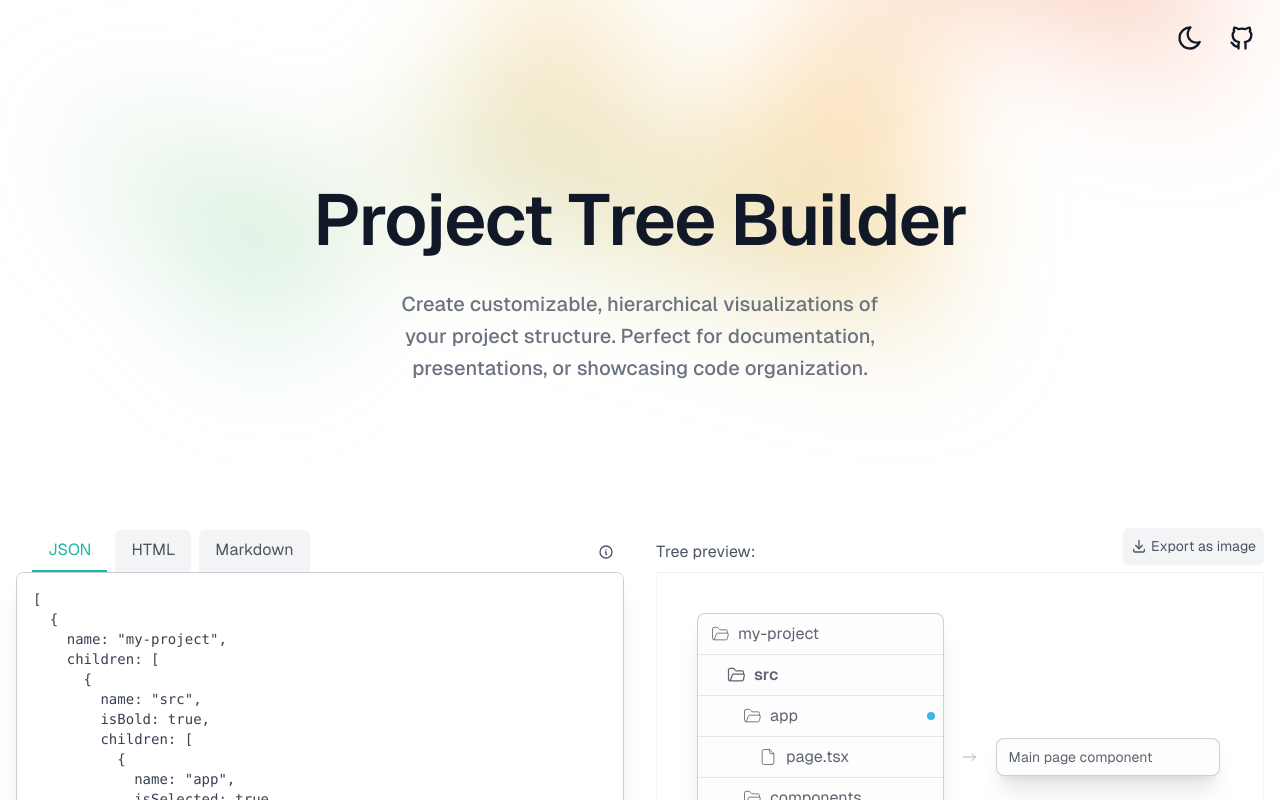
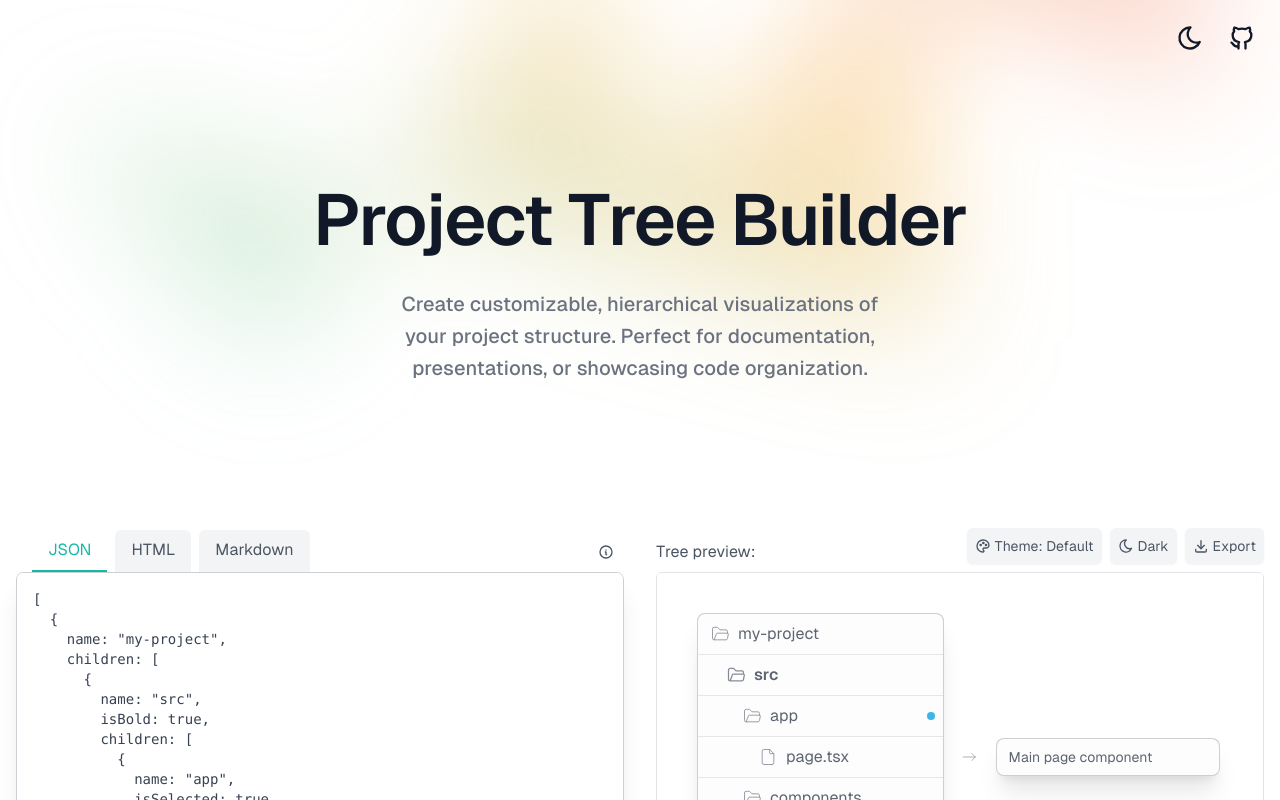
Before and after one commit to timoransky/project-tree-builder, a Next.js app: page / in a window 1280 px wide. Shown: the top 800 px of the page. Built offline with nearby package versions, Linux system fonts and the light colour scheme; what @lostisworld/tailwind-mask would draw is missing.

Commit message:
Revert "fix"
This reverts commit 4177606116abe86654cfe62fc2410a6bcdabb07a.

```diff
--- a/src/app/page.tsx
+++ b/src/app/page.tsx
@@ -209,7 +209,7 @@
         />
       </div>
 
-      <div className="flex flex-col gap-8 items-center justify-center font-[family-name:var(--font-geist-sans)]">
+      <div className="flex flex-col gap-8 items-stretch justify-center">
         {/* Header */}
         <div className="mx-auto max-w-7xl px-6 lg:px-8">
           <div className="mx-auto max-w-2xl text-center py-20 lg:pt-32 lg:pb-24">
@@ -225,7 +225,7 @@
         </div>
 
         {/* Main content area */}
-        <div className="flex flex-col lg:flex-row w-full max-w-7xl items-start p-4 gap-8">
+        <div className="flex flex-col lg:flex-row w-full max-w-7xl items-stretch lg:items-start mx-auto p-4 gap-8">
           {/* Left panel - Code editor */}
           <div className="lg:w-1/2 min-h-screen flex flex-col pt-0.5">
             <div className="flex items-end justify-between">
--- a/src/components/tree-preview.tsx
+++ b/src/components/tree-preview.tsx
@@ -1,11 +1,13 @@
-import { useRef } from "react";
+import { useRef, useState, useEffect } from "react";
 import { Card } from "./card";
 import { FileTree } from "./file-tree";
 import { FileTreeItem } from "./file-tree-item";
 import type { FileTreeItem as FileTreeItemType } from "@/types/file-tree-item";
 import { cn } from "@/utils/cn";
-import { IconDownload } from "@tabler/icons-react";
+import { IconDownload, IconSun, IconMoon } from "@tabler/icons-react";
 import domtoimage from "dom-to-image";
+import { ThemeDropdown } from "./theme-dropdown";
+import { themes } from "@/utils/themes";
 
 interface TreePreviewProps {
   parsedItems: FileTreeItemType[];
@@ -13,6 +15,53 @@
 
 export function TreePreview({ parsedItems }: TreePreviewProps) {
   const fileTreeRef = useRef<HTMLDivElement>(null);
+  const [currentTheme, setCurrentTheme] = useState("default");
+  const [darkMode, setDarkMode] = useState(false);
+
+  // Load theme preference and dark mode from localStorage on component mount
+  useEffect(() => {
+    // Load saved theme
+    const savedTheme = localStorage.getItem("treeTheme");
+    if (savedTheme && themes.some(t => t.id === savedTheme)) {
+      setCurrentTheme(savedTheme);
+    }
+
+    // Load dark mode setting
+    if (typeof window !== "undefined") {
+      // Check local storage first
+      const savedTheme = localStorage.getItem("theme");
+
+      // If there's a saved preference, use that
+      if (savedTheme) {
+        const isDark = savedTheme === "dark";
+        setDarkMode(isDark);
+      } else {
+        // Otherwise use system preference
+        const isDarkMode = window.matchMedia(
+          "(prefers-color-scheme: dark)"
+        ).matches;
+        setDarkMode(isDarkMode);
+      }
+    }
+  }, []);
+
+  // Toggle dark mode
+  const toggleDarkMode = () => {
+    const newDarkMode = !darkMode;
+    setDarkMode(newDarkMode);
+    document.documentElement.classList.toggle("dark", newDarkMode);
+    // Save preference to localStorage
+    localStorage.setItem("theme", newDarkMode ? "dark" : "light");
+  };
+
+  // Save theme preference to localStorage when it changes
+  const handleThemeChange = (themeId: string) => {
+    setCurrentTheme(themeId);
+    localStorage.setItem("treeTheme", themeId);
+  };
+
+  // Get current theme object
+  const theme = themes.find(t => t.id === currentTheme) || themes[0];
 
   const hasTooltip = (items: FileTreeItemType[]): boolean => {
     return !!items.some(
@@ -55,28 +104,60 @@
       <div className="relative w-full">
         <div className="flex items-end justify-between pb-2">
           <p className="text-gray-600 dark:text-gray-400">Tree preview:</p>
+          <div className="flex items-center gap-2">
+            <ThemeDropdown currentTheme={currentTheme} setTheme={handleThemeChange} />
+            <button
+              onClick={toggleDarkMode}
+              className="p-2 rounded-md shadow-sm text-gray-600 hover:text-gray-900 dark:text-gray-400 dark:hover:text-gray-200 bg-gray-100 dark:bg-gray-800 transition-colors flex items-center gap-1"
+              title={darkMode ? "Switch to light mode" : "Switch to dark mode"}
+            >
+              {darkMode ? (
+                <IconSun className="h-4 w-4" />
+              ) : (
+                <IconMoon className="h-4 w-4" />
+              )}
+              <span className="text-sm">{darkMode ? "Light" : "Dark"}</span>
+            </button>
             <button
               onClick={exportAsImage}
               className="p-2 rounded-md shadow-sm text-gray-600 hover:text-gray-900 dark:text-gray-400 dark:hover:text-gray-200 bg-gray-100 dark:bg-gray-800 transition-colors flex items-center gap-1"
               title="Export as PNG image"
             >
               <IconDownload className="h-4 w-4" />
-            <span className="text-sm">Export as image</span>
+              <span className="text-sm">Export</span>
             </button>
           </div>
-        <div className="border border-gray-100 dark:border-gray-100/10">
+        </div>
+        <div className={cn("border rounded-md overflow-hidden", theme.borderColor)}>
           <div
-            className="p-10 bg-white dark:bg-gray-900 w-full"
+            className={cn("p-10 w-full", theme.previewBackground)}
             ref={fileTreeRef}
           >
             <Card
               className={cn({
                 "md:w-[calc(50%-1rem)] max-md:w-full": hasTooltip(parsedItems),
               })}
+              themeBackground={theme.cardBackground}
+              themeText={theme.textColor}
+              themeBorder={theme.borderColor}
+              themeShadow={theme.cardShadow}
             >
-              <FileTree>
+              <FileTree dividerColor={theme.dividerColor}>
                 {parsedItems.map((item, index) => (
-                  <FileTreeItem key={index} item={item} />
+                  <FileTreeItem
+                    key={index}
+                    item={item}
+                    selectionDotColor={theme.selectionDotColor}
+                    themeBackground={theme.cardBackground}
+                    themeText={theme.textColor}
+                    themeBorder={theme.borderColor}
+                    themeShadow={theme.cardShadow}
+                    dividerColor={theme.dividerColor}
+                    iconColor={theme.iconColor}
+                    itemHoverEffect={theme.itemHoverEffect}
+                    disabledBackground={theme.disabledBackground}
+                    disabledOpacity={theme.disabledOpacity}
+                  />
                 ))}
               </FileTree>
             </Card>
```
Also changed, not shown: src/components/theme-dropdown.tsx (+3 -7 lines). Lines whose indentation alone changed are shown as unchanged.
